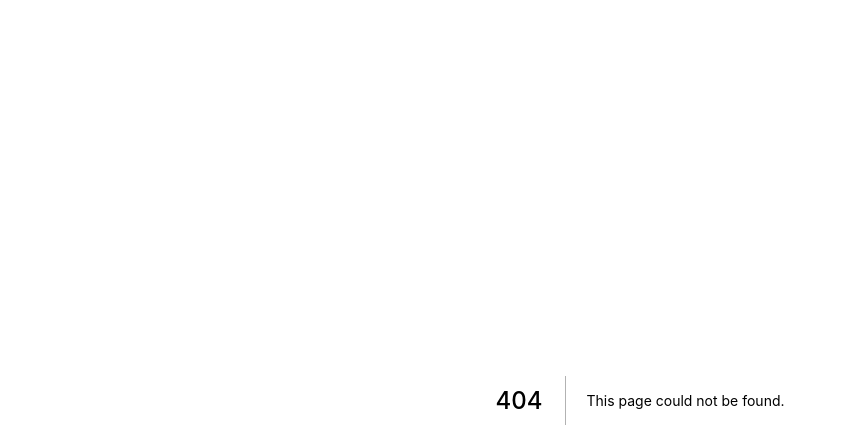
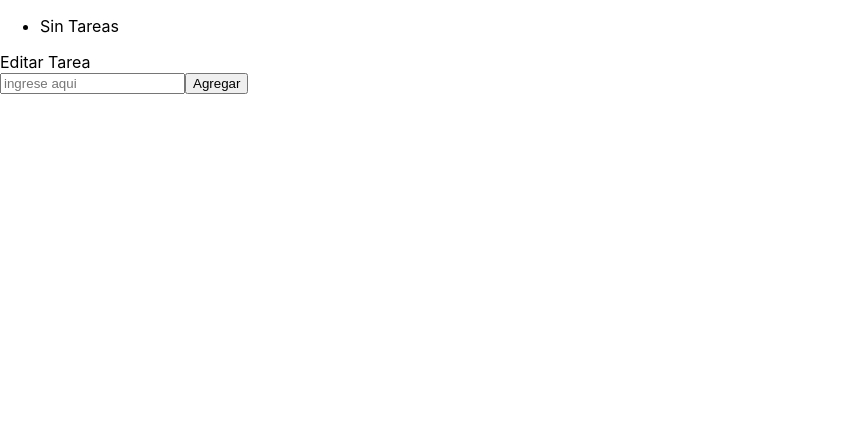
Before and after one commit to DesolIT/NewUber, a Next.js app: page /prueba in a window 1280 px wide. Before the commit this address had no page. Shown: the top 448 px of the page, without its empty margins (0-847 px from the left). Built offline with nearby package versions, Linux system fonts and the light colour scheme.

Commit message:
antes de fusionar edit

```diff
--- /dev/null
+++ b/components/formdeprueba.js
@@ -0,0 +1,88 @@
+import React, { useState } from "react";
+import { useRouter } from 'next/router';
+
+const FormdePrueba = ()=>{
+
+    const router = useRouter();
+    const {query:{id}} = router;
+
+    const [tarea, setTarea] = useState('');
+    const [tareas, setTareas] = useState([]);
+    const [modoEdicion, setModoEdicion] = useState('false');
+    // const [id, setId] = useState('');
+    const [error, setError] = useState(null);
+
+    const agregarTarea = e=>{
+        e.preventDefault();
+        if (!tarea.trim()) {
+            console.log('campo vacio');
+            setError('E campo no puede estar Vacio');
+            return
+        }
+        setTareas([
+            ...tareas,
+            {tarea, id}
+        ])
+        setTarea('')
+        setError(null)
+    }
+
+    const editarTarea = (e)=>{
+        // e.preventDefault();
+        if (!tarea.trim()) {
+            console.log('campo vacio');
+            setError('el campo no puede estar vacio')
+            return
+        }
+
+        const arrayEditado = tareas.map(item=>item.id===id ? {id,tarea}:item)
+        setTareas(arrayEditado)
+        setModoEdicion(false)
+        setTarea('')
+        // setId('')
+        setError(null)
+    }
+    return(
+        <div>
+            <ul>
+                {
+                tareas.length === 0 ?(
+                    <li>Sin Tareas</li>
+                ) : (
+                    tareas.map(item=>(
+                        <li key={item.id}>
+                            <span> {item.tarea}</span>
+                            <button onClick = {()=>editarTarea(item)}>
+                                Editar
+                            </button>
+                        </li>
+                    ))
+                )}
+            </ul>
+
+            {
+                modoEdicion ? 'Editar Tarea' : 'Agregar Tarea'
+            }
+            <form onSubmit={modoEdicion ? editarTarea : agregarTarea}>
+                {
+                    error ? <span>{error}</span> :null
+                }
+                <input
+                type='text'
+                placeholder='ingrese aqui'
+                onChange={e=>setTarea(e.target.value)}
+                value={tarea}
+                />
+                {
+                    modoEdicion ? (
+                        <button type='submit'>Agregar</button>
+                    ):(
+                        <button type='submit'>Editar</button>
+                    )
+                }
+            </form>
+        </div>
+    )
+}
+
+export default FormdePrueba
--- /dev/null
+++ b/pages/prueba.js
@@ -0,0 +1,10 @@
+import React from "react";
+import FormdePrueba from "../components/formdeprueba";
+
+const Prueba =()=>{
+    return(
+        <FormdePrueba />
+    )
+}
+
+export default Prueba
```
Also changed, not shown: pages/motorista/edit/[id].js (+18 -0 lines).
